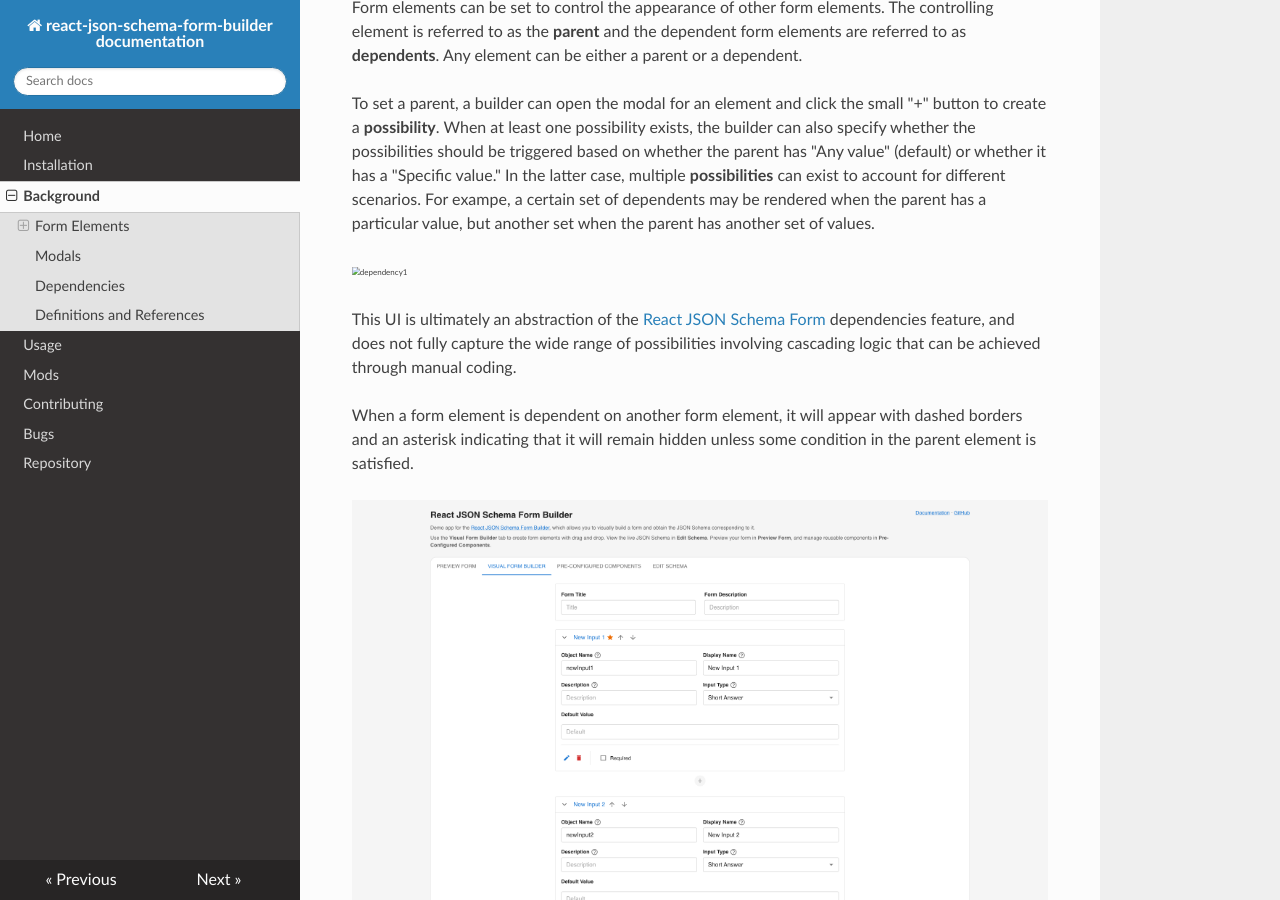
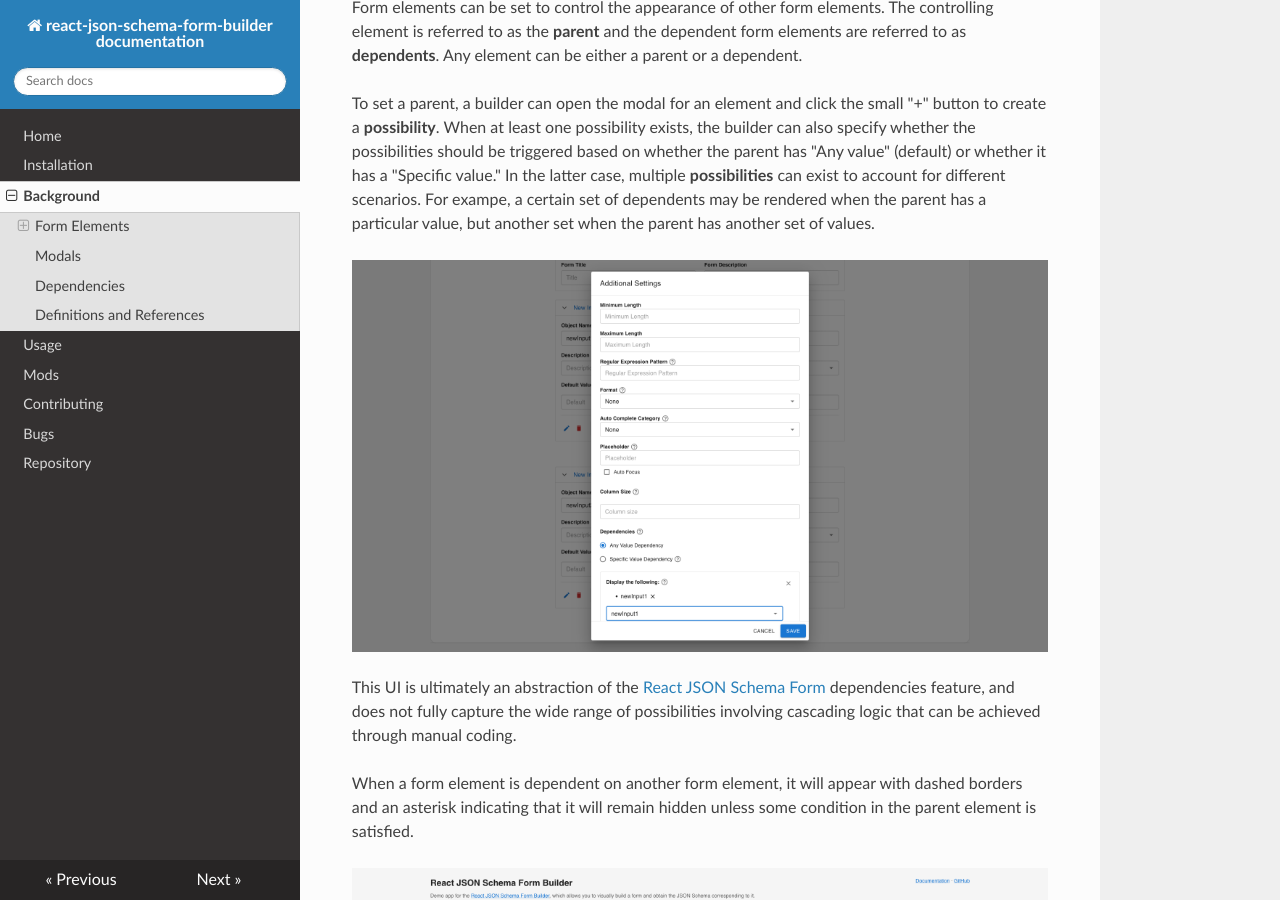
Before and after one commit to ginkgobioworks/react-json-schema-form-builder, an MkDocs documentation site: the page built from docs/Background.md, in a window 1280 px wide and 900 px high, scrolled down 5816 px. Built offline with MkDocs 1.6.1, drawn with Linux system fonts in a browser that asks for light colours; nearby versions of some CDN libraries.

Commit message:
Fix dependency1.png image reference in documentation
- Change from HTML img tag with zoom style to standard markdown image syntax
- Matches format used by all other images in the documentation
- Fixes broken image display on Read the Docs site

```diff
--- a/docs/Background.md
+++ b/docs/Background.md
@@ -81,7 +81,7 @@ Form elements can be set to control the appearance of other form elements. The c
 
 To set a parent, a builder can open the modal for an element and click the small "+" button to create a **possibility**. When at least one possibility exists, the builder can also specify whether the possibilities should be triggered based on whether the parent has "Any value" (default) or whether it has a "Specific value." In the latter case, multiple **possibilities** can exist to account for different scenarios. For exampe, a certain set of dependents may be rendered when the parent has a particular value, but another set when the parent has another set of values.
 
-<img src="img/dependency1.png" alt="dependency1" style="zoom: 50%;" />
+![dependency1](img/dependency1.png)
 
 This UI is ultimately an abstraction of the [React JSON Schema Form](https://react-jsonschema-form.readthedocs.io/en/latest/usage/dependencies/) dependencies feature, and does not fully capture the wide range of possibilities involving cascading logic that can be achieved through manual coding.
 
```
